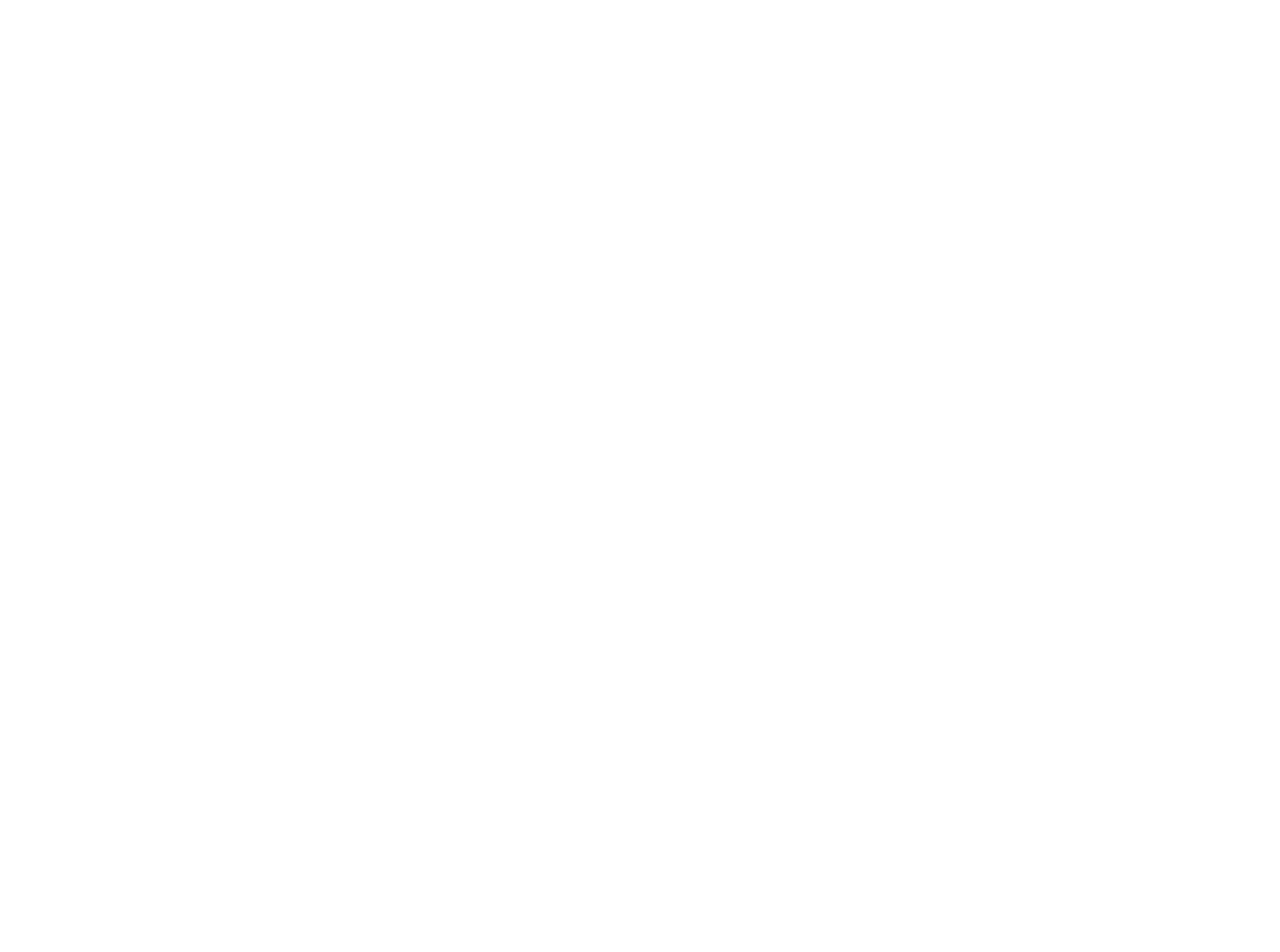
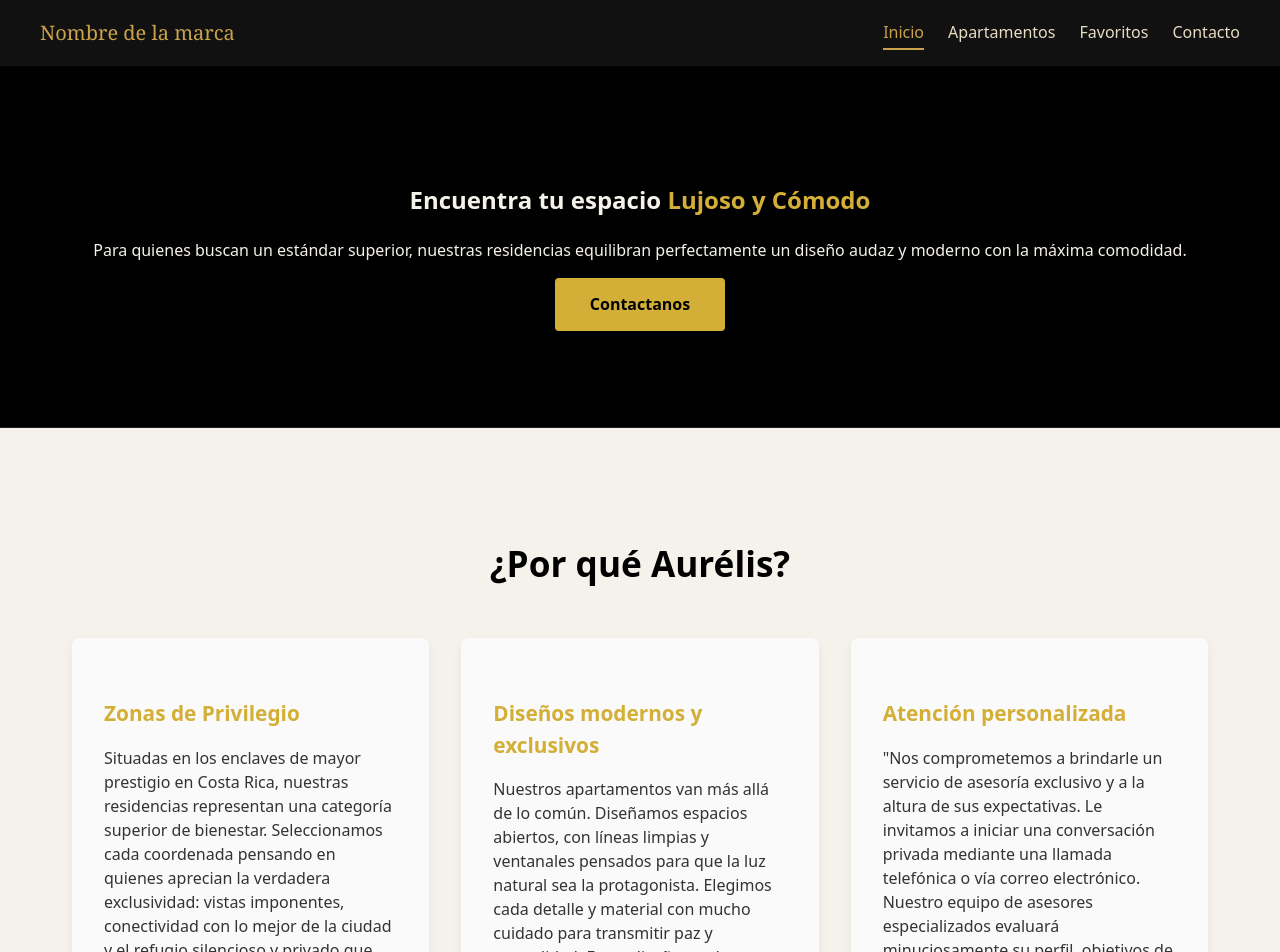
Before and after one commit to AnaGonzalez05/apartamentos-lujo, a React (Vite) app: page / in a window 1280 px wide. Before the commit this address had no page. Shown: the top 952 px of the page. Before the commit the page ends 800 px from the top, so only its background shows below. Built offline with nearby package versions, Linux system fonts and the light colour scheme.

Commit message:
feature/home - mitad del home.tsx y global.css

```diff
--- a/src/App.tsx
+++ b/src/App.tsx
@@ -1,11 +1,12 @@
 import { Routes, Route } from 'react-router-dom'
 import Layout from './components/Layout'
+import Home from '../src/pages/Home';
 
 function App() {
   return (
     <Routes>
       <Route element={<Layout />}>
-        {/*<Route path="/" element={<Home />} />*/}
+        <Route path="/" element={<Home />} />
         {/* <Route path="/apartamentos" element={<Apartments />} /> */}
         {/* <Route path="/apartamentos/:id" element={<ApartmentDetail />} /> */}
         {/* <Route path="/favoritos" element={<Favorites />} /> */}
--- a/src/pages/Home.tsx
+++ b/src/pages/Home.tsx
@@ -0,0 +1,47 @@
+import { Link } from 'react-router-dom';
+import '../styles/global.css';
+
+export default function Home() {
+  return (
+    <div className="home-container">
+      <section className="hero-section">
+        <div className="container">
+          <h1 className="hero-title">
+            Encuentra tu espacio <span>Lujoso y Cómodo</span>
+          </h1>
+          <p className="hero-subtitle">
+            Para quienes buscan un estándar superior, nuestras residencias equilibran perfectamente un diseño audaz y moderno con la máxima comodidad.
+          </p>
+          <Link to="/contacto" className="btn-gold">
+            Contactanos
+          </Link>
+        </div>
+      </section>
+
+      <section className="proposal-section">
+        <div className="container">
+          <h2 className="proposal-title">¿Por qué Aurélis?</h2>
+          <div className="proposal-grid">
+
+            <div>
+              <h3>Zonas de Privilegio</h3>
+              <p>Situadas en los enclaves de mayor prestigio en Costa Rica, nuestras residencias representan una categoría superior de bienestar. Seleccionamos cada coordenada pensando en quienes aprecian la verdadera exclusividad: vistas imponentes, conectividad con lo mejor de la ciudad y el refugio silencioso y privado que merece su día a día.</p>
+            </div>
+
+            <div>
+              <h3>Diseños modernos y exclusivos</h3>
+              <p>Nuestros apartamentos van más allá de lo común. Diseñamos espacios abiertos, con líneas limpias y ventanales pensados para que la luz natural sea la protagonista. Elegimos cada detalle y material con mucho cuidado para transmitir paz y comodidad. Es un diseño moderno, único y sofisticado, hecho para quienes disfrutan de las cosas buenas.</p>
+            </div>
+
+            <div>
+              <h3>Atención personalizada</h3>
+              <p>"Nos comprometemos a brindarle un servicio de asesoría exclusivo y a la altura de sus expectativas. Le invitamos a iniciar una conversación privada mediante una llamada telefónica o vía correo electrónico. Nuestro equipo de asesores especializados evaluará minuciosamente su perfil, objetivos de inversión y estilo de vida, con el propósito de diseñar una propuesta a su medida y presentarle únicamente las opciones que representen el estándar ideal para usted.</p>
+            </div>
+
+          </div>
+        </div>
+      </section>
+
+    </div>
+  );
+}
--- a/src/styles/global.css
+++ b/src/styles/global.css
@@ -0,0 +1,94 @@
+:root {
+  --gold: #D4AF37;
+  --black: #000000;
+  --beige: #F5F2EB;
+  --white: #FAFAFA;
+  }
+
+  body {
+  background-color: var(--black);
+  color: var(--beige);
+  font-family: system-ui, -apple-system, BlinkMacSystemFont, 'Segoe UI', Roboto, sans-serif;
+  margin: 0;
+  padding: 0;
+  line-height: 1.5;
+}
+
+.container {
+  max-width: 1200px;
+  margin: 0 auto;
+  padding: 0 2rem;
+  width: 100%;
+  box-sizing: border-box;
+}
+
+button {
+  cursor: pointer;
+  border: none;
+  font-family: inherit;
+}
+
+.btn-gold {
+  display: inline-block;
+  background-color: var(--gold);
+  color: var(--black);
+  padding: 0.9rem 2.2rem;
+  font-weight: bold;
+  border-radius: 4px;
+  font-size: 1rem;
+  text-decoration: none;
+  transition: opacity 0.2s;
+}
+
+.btn-gold:hover {
+  opacity: 0.9;
+}
+
+/*Mover a home.css*/
+.hero-section {
+  padding: 6rem 2rem;
+  text-align: center;
+  border-bottom: 1px solid #222;
+  background-color: var(--black);
+}
+
+.hero-title span {
+  color: var(--gold);
+}
+
+.proposal-section {
+  padding: 5rem 2rem;
+  background-color: var(--beige);
+  color: var(--black);
+}
+
+.proposal-title {
+  font-size: 2.2rem;
+  margin-bottom: 3rem;
+  color: var(--black);
+  text-align: center;
+}
+
+.proposal-grid {
+  display: grid;
+  grid-template-columns: repeat(auto-fit, minmax(280px, 1fr));
+  gap: 2rem;
+}
+
+.proposal-grid > div {
+  padding: 2.5rem 2rem;
+  background: var(--white);
+  border-radius: 8px;
+  box-shadow: 0 4px 12px rgba(0, 0, 0, 0.05);
+}
+
+.proposal-grid h3 {
+  color: var(--gold);
+  margin-bottom: 1rem;
+  font-size: 1.3rem;
+}
+
+.proposal-grid p {
+  color: #333;
+  line-height: 1.5;
+}
```
Also changed, not shown: public/images/Logo.png (added).
